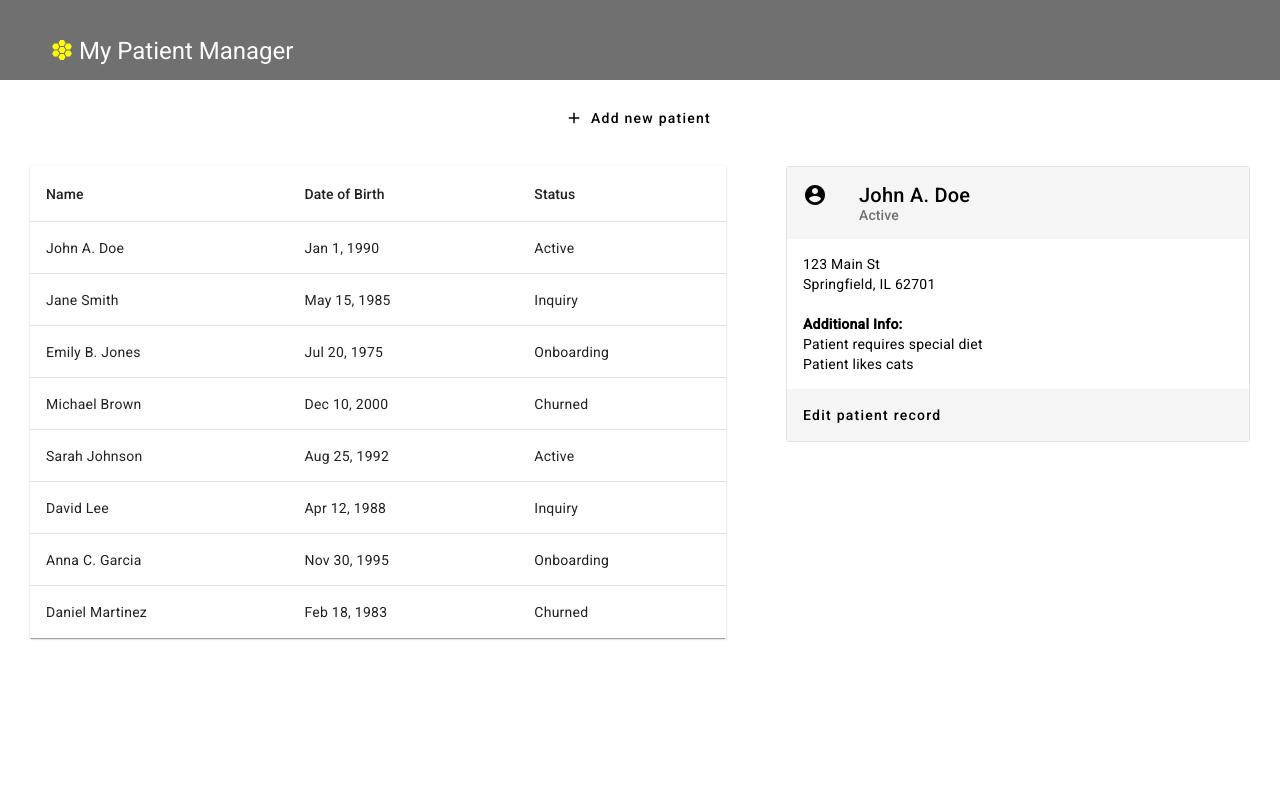
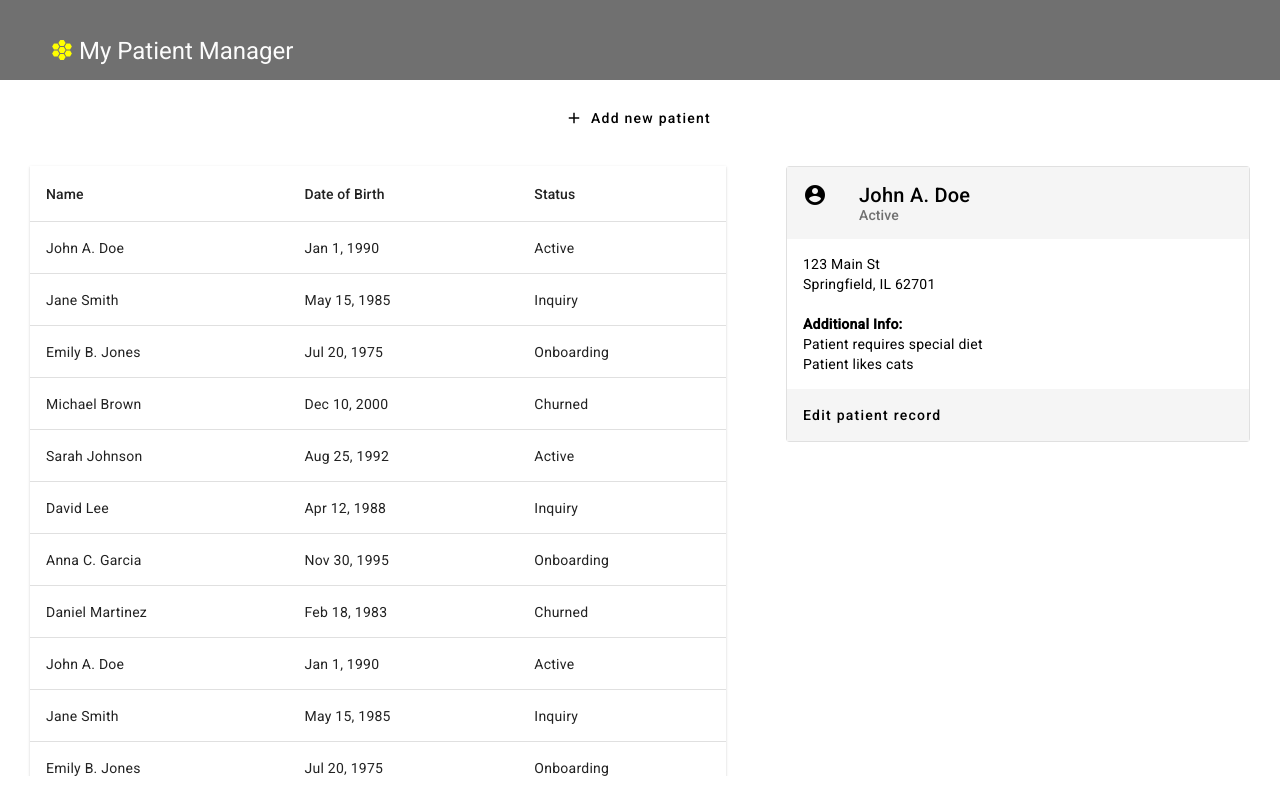
Before and after one commit to taylorpekarek/patient-dashboard, an Angular app in the folder patient-dashboard-app/: page / in a window 1280 px wide. Built offline with nearby package versions, Linux system fonts and the light colour scheme.

Commit message:
Make container the data table is in scrollable so the details view card is still visible

```diff
--- a/patient-dashboard-app/src/app/dashboard/dashboard.component.scss
+++ b/patient-dashboard-app/src/app/dashboard/dashboard.component.scss
@@ -21,7 +21,8 @@
 .patient-table {
   width: 60%;
   padding: 10px 30px;
-}
+  overflow: auto;
+  max-height: 600px;
 
   .element-row {
     cursor: pointer;
@@ -30,7 +31,7 @@
   .element-row:hover {
     background-color: #f5f5f5;
   }
-
+}
 
 // Patient details card
 .patient-details {
--- a/patient-dashboard-app/src/app/dashboard/dashboard.component.ts
+++ b/patient-dashboard-app/src/app/dashboard/dashboard.component.ts
@@ -147,7 +147,130 @@ export class DashboardComponent implements OnInit {
       additionalInfo: [
         'History of heart disease'
       ]
-    }
+    },
+    {
+      firstName: 'John',
+      middleName: 'A.',
+      lastName: 'Doe',
+      dateOfBirth: new Date('1990-01-01'),
+      status: STATUS.ACTIVE,
+      addresses: [
+        {
+          street: '123 Main St',
+          city: 'Springfield',
+          state: 'IL',
+          zip: '62701'
+        }
+      ],
+      additionalInfo: [
+        'Patient requires special diet',
+        'Patient likes cats'
+      ]
+    },
+    {
+      firstName: 'Jane',
+      lastName: 'Smith',
+      dateOfBirth: new Date('1985-05-15'),
+      status: STATUS.INQUIRY,
+      addresses: [
+        {
+          street: '456 Oak St',
+          city: 'Metropolis',
+          state: 'NY',
+          zip: '10001'
+        },
+        {
+          street: '789 Pine St',
+          city: 'Gotham',
+          state: 'NY',
+          zip: '10002'
+        }
+      ],
+      additionalInfo: [
+        '555-1234'
+      ]
+    },
+    {
+      firstName: 'Emily',
+      middleName: 'B.',
+      lastName: 'Jones',
+      dateOfBirth: new Date('1975-07-20'),
+      status: STATUS.ONBOARDING,
+      addresses: [
+        {
+          street: '321 Elm St',
+          city: 'Smallville',
+          state: 'KS',
+          zip: '66002'
+        }
+      ]
+    },
+    {
+      firstName: 'Michael',
+      lastName: 'Brown',
+      dateOfBirth: new Date('2000-12-10'),
+      status: STATUS.CHURNED,
+      addresses: [
+        {
+          street: '654 Cedar St',
+          city: 'Star City',
+          state: 'CA',
+          zip: '90210'
+        }
+      ],
+      additionalInfo: [
+        'previousVisits: 3'
+      ]
+    },
+    {
+      firstName: 'Sarah',
+      lastName: 'Johnson',
+      dateOfBirth: new Date('1992-08-25'),
+      status: STATUS.ACTIVE,
+      addresses: [
+        {
+          street: '101 Pine Ave',
+          city: 'Riverside',
+          state: 'CA',
+          zip: '92501'
+        }
+      ],
+      additionalInfo: [
+        'Allergic to peanuts'
+      ]
+    },
+    {
+      firstName: 'David',
+      lastName: 'Lee',
+      dateOfBirth: new Date('1988-04-12'),
+      status: STATUS.INQUIRY,
+      addresses: [
+        {
+          street: '789 Maple Dr',
+          city: 'Hill Valley',
+          state: 'CA',
+          zip: '91501'
+        }
+      ],
+      additionalInfo: [
+        'Prefers evening appointments'
+      ]
+    },
+    {
+      firstName: 'Anna',
+      middleName: 'C.',
+      lastName: 'Garcia',
+      dateOfBirth: new Date('1995-11-30'),
+      status: STATUS.ONBOARDING,
+      addresses: [
+        {
+          street: '555 Oak Ave',
+          city: 'Bay City',
+          state: 'CA',
+          zip: '93001'
+        }
+      ]
+    },
   ];
 
   patientList: IPatient[] = [];
```
Lines whose indentation alone changed are shown as unchanged.
